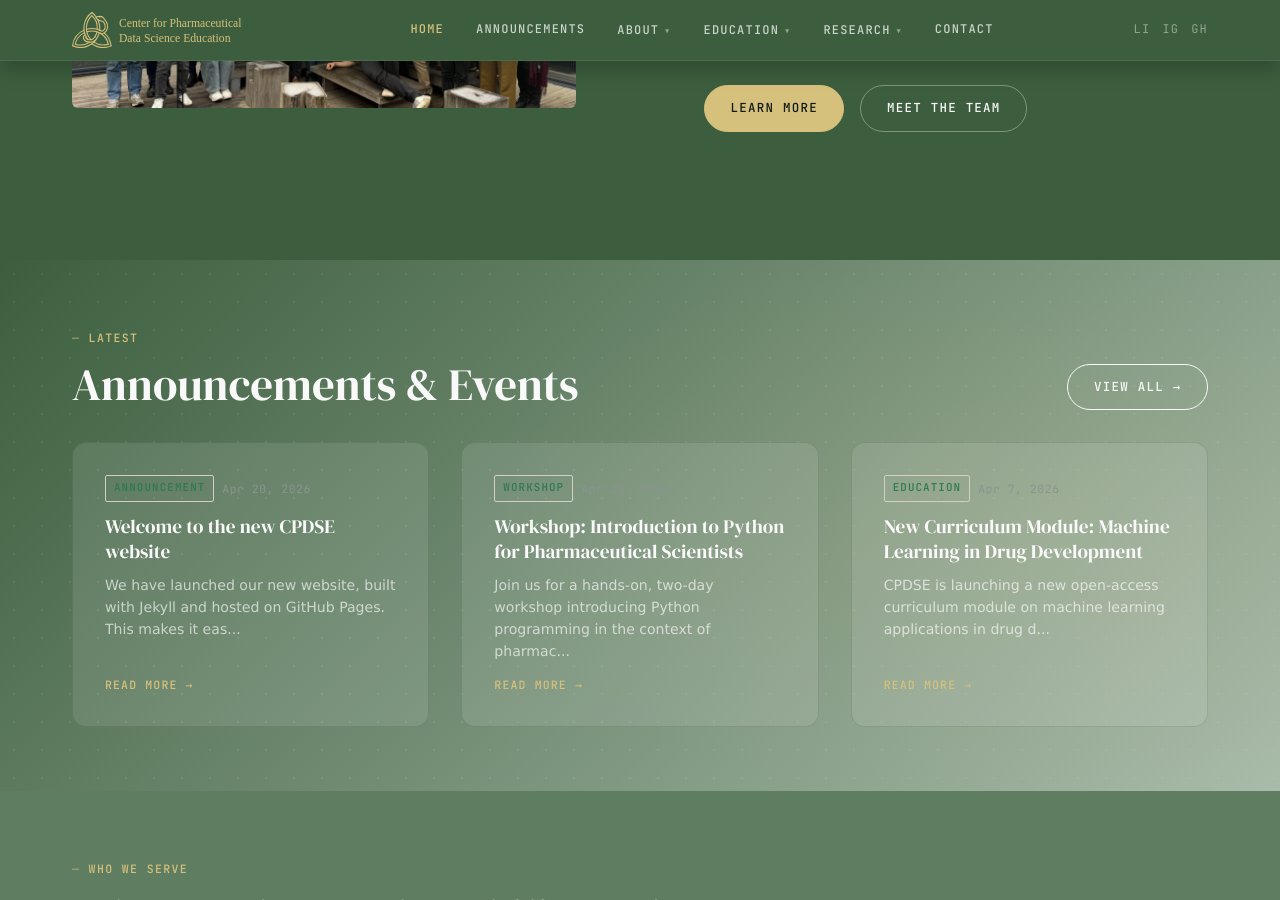
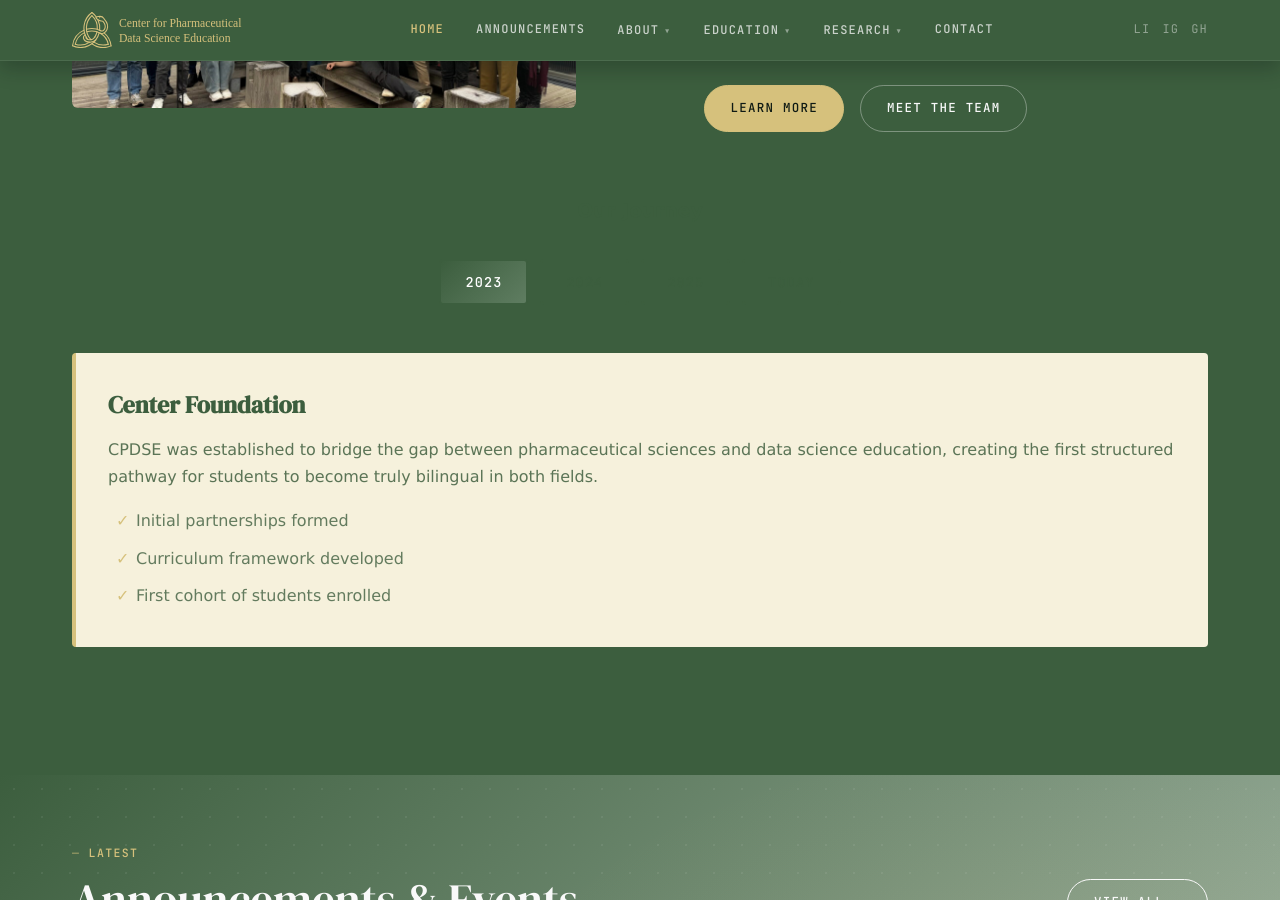
Before and after one commit to CPDSE/PagesCMS, a Jekyll site: the page built from index.md, in a window 1280 px wide and 900 px high, scrolled down 1389 px. Built offline with Jekyll 4.4.1, drawn with Linux system fonts in a browser that asks for light colours.

Commit message:
added timeline

```diff
--- a/_layouts/home.html
+++ b/_layouts/home.html
@@ -61,6 +61,61 @@
       <div class="about-ctas">
         <a href="{{ '/about/' | relative_url }}" class="btn btn-primary">Learn more</a>
         <a href="{{ '/who-are-we/' | relative_url }}" class="btn btn-ghost">Meet the team</a>
+      </div>
+    </div>
+  </div>
+
+  <!-- Timeline -->
+  <div class="timeline-section">
+    <h3 style="color: #3C5E3E; margin-bottom: 2rem; text-align: center;">Our Journey</h3>
+    <div class="timeline-tabs-wrapper">
+      <div class="timeline-tabs">
+        <button class="timeline-tab active" data-year="2023">2023</button>
+        <button class="timeline-tab" data-year="2024">2024</button>
+        <button class="timeline-tab" data-year="2025">2025</button>
+        <button class="timeline-tab" data-year="today">Today</button>
+      </div>
+
+      <div class="timeline-content">
+        <div class="timeline-item active" data-year="2023">
+          <h4>Center Foundation</h4>
+          <p>CPDSE was established to bridge the gap between pharmaceutical sciences and data science education, creating the first structured pathway for students to become truly bilingual in both fields.</p>
+          <ul style="color: rgba(63, 94, 62, 0.8); margin-top: 0.75rem;">
+            <li>Initial partnerships formed</li>
+            <li>Curriculum framework developed</li>
+            <li>First cohort of students enrolled</li>
+          </ul>
+        </div>
+
+        <div class="timeline-item" data-year="2024">
+          <h4>Expansion & Innovation</h4>
+          <p>Our center grew to 60+ members across seven university departments at two institutions, establishing data science facilities and launching comprehensive educational programs.</p>
+          <ul style="color: rgba(63, 94, 62, 0.8); margin-top: 0.75rem;">
+            <li>Data science facility established</li>
+            <li>Cross-institutional collaboration strengthened</li>
+            <li>Research initiatives launched</li>
+          </ul>
+        </div>
+
+        <div class="timeline-item" data-year="2025">
+          <h4>Strategic Growth</h4>
+          <p>We continue to advance our mission by developing cutting-edge educational materials, fostering community engagement, and expanding our influence in pharmaceutical data science.</p>
+          <ul style="color: rgba(63, 94, 62, 0.8); margin-top: 0.75rem;">
+            <li>New workshop series launched</li>
+            <li>Industry partnerships developed</li>
+            <li>Curriculum enhancements implemented</li>
+          </ul>
+        </div>
+
+        <div class="timeline-item" data-year="today">
+          <h4>Shaping the Future</h4>
+          <p>Today, CPDSE stands as a beacon of excellence in pharmaceutical data science education, empowering students, researchers, and professionals to unlock the power of data in drug discovery and development.</p>
+          <ul style="color: rgba(63, 94, 62, 0.8); margin-top: 0.75rem;">
+            <li>Educating the next generation</li>
+            <li>Advancing research initiatives</li>
+            <li>Building a global community</li>
+          </ul>
+        </div>
       </div>
     </div>
   </div>
@@ -196,3 +251,20 @@
     </p>
   </div>
 </section>
+
+<script>
+  // Timeline tab functionality
+  document.querySelectorAll('.timeline-tab').forEach(tab => {
+    tab.addEventListener('click', function() {
+      const year = this.dataset.year;
+
+      // Remove active class from all tabs and items
+      document.querySelectorAll('.timeline-tab').forEach(t => t.classList.remove('active'));
+      document.querySelectorAll('.timeline-item').forEach(item => item.classList.remove('active'));
+
+      // Add active class to clicked tab and corresponding item
+      this.classList.add('active');
+      document.querySelector(`.timeline-item[data-year="${year}"]`).classList.add('active');
+    });
+  });
+</script>
--- a/assets/css/main.css
+++ b/assets/css/main.css
@@ -471,6 +471,115 @@
 }
 .about-text p { color: rgba(249,249,249,0.75); margin-top: 0.75rem; line-height: 1.7; }
 .about-ctas { display: flex; gap: 1rem; flex-wrap: wrap; margin-top: var(--space-md); }
+
+/* ─── TIMELINE ─────────────────────────────────────────────── */
+.timeline-section {
+  max-width: 1200px;
+  margin: var(--space-lg) auto 0;
+  padding: 0 var(--space-md);
+}
+.timeline-tabs-wrapper {
+  display: flex;
+  flex-direction: column;
+  gap: 2rem;
+}
+.timeline-tabs {
+  display: flex;
+  gap: 0.75rem;
+  flex-wrap: wrap;
+  justify-content: center;
+  margin-bottom: 1rem;
+}
+.timeline-tab {
+  padding: 0.75rem 1.5rem;
+  border: 2px solid #3C5E3E;
+  background: transparent;
+  color: #3C5E3E;
+  font-family: var(--font-mono);
+  font-size: 0.85rem;
+  font-weight: 500;
+  letter-spacing: 0.08em;
+  text-transform: uppercase;
+  cursor: pointer;
+  border-radius: 4px;
+  transition: all 0.2s ease;
+}
+.timeline-tab:hover {
+  background: #F6F1DC;
+  color: #3C5E3E;
+}
+.timeline-tab.active {
+  background: linear-gradient(135deg, #3C5E3E 0%, #5F7D61 100%);
+  color: white;
+  border-color: #3C5E3E;
+}
+.timeline-content {
+  position: relative;
+}
+.timeline-item {
+  display: none;
+  padding: 2rem;
+  background: #F6F1DC;
+  border-left: 4px solid #D6C17C;
+  border-radius: 4px;
+  animation: fadeIn 0.3s ease;
+}
+.timeline-item.active {
+  display: block;
+}
+@keyframes fadeIn {
+  from {
+    opacity: 0;
+    transform: translateY(10px);
+  }
+  to {
+    opacity: 1;
+    transform: translateY(0);
+  }
+}
+.timeline-item h4 {
+  font-family: var(--font-display);
+  font-size: 1.5rem;
+  color: #3C5E3E;
+  margin-bottom: 0.75rem;
+}
+.timeline-item p {
+  color: rgba(63, 94, 62, 0.85);
+  line-height: 1.7;
+  margin-bottom: 0.5rem;
+}
+.timeline-item ul {
+  list-style: none;
+  padding-left: 0;
+}
+.timeline-item li {
+  padding: 0.35rem 0 0.35rem 1.75rem;
+  position: relative;
+  color: rgba(63, 94, 62, 0.8);
+}
+.timeline-item li::before {
+  content: '✓';
+  position: absolute;
+  left: 0.5rem;
+  color: #D6C17C;
+  font-weight: bold;
+}
+
+@media (max-width: 768px) {
+  .timeline-tabs {
+    gap: 0.5rem;
+  }
+  .timeline-tab {
+    padding: 0.6rem 1rem;
+    font-size: 0.75rem;
+  }
+  .timeline-item {
+    padding: 1.5rem;
+  }
+  .timeline-item h4 {
+    font-size: 1.25rem;
+  }
+}
 .about-visual { display: flex; justify-content: center; align-items: flex-start; }
 .about-images {
   display: flex;
```
